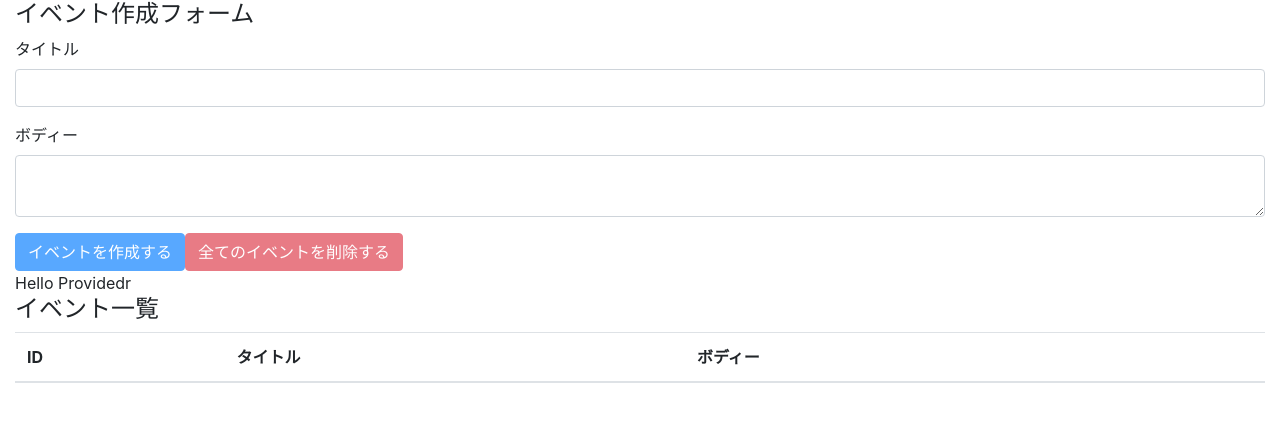
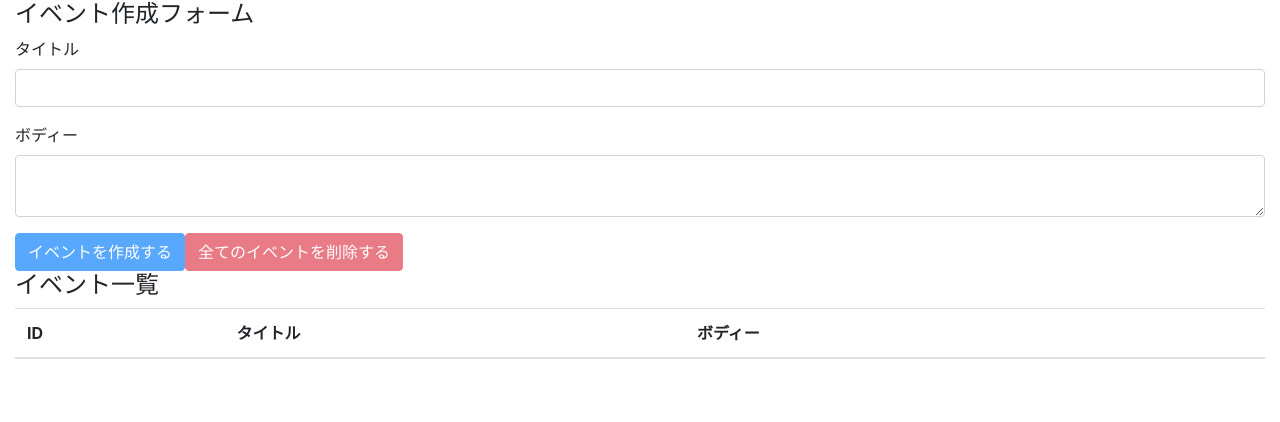
Before and after one commit to satoss/react-hooks-101, a React (Create React App) app: page / in a window 1280 px wide. Shown: the top 422 px of the page. Built offline with nearby package versions, Linux system fonts and the light colour scheme.

Commit message:
solve prop drilling

```diff
--- a/src/components/App.js
+++ b/src/components/App.js
@@ -10,10 +10,10 @@
   const [state, dispatch] = useReducer(reducer, []);
 
   return (
-    <AppContext.Provider value={"Hello Providedr"}>
+    <AppContext.Provider value={{ state, dispatch }}>
       <div className="container-fluid">
-        <EventForm state={state} dispatch={dispatch} />
-        <Events state={state} dispatch={dispatch} />
+        <EventForm />
+        <Events />
       </div>
     </AppContext.Provider>
   );
--- a/src/components/Event.js
+++ b/src/components/Event.js
@@ -1,8 +1,10 @@
-import React from "react";
+import React, { useContext } from "react";
 
 import { DELETE_EVENT } from "../actions";
+import AppContext from "../contexts/AppContext";
 
-const Event = ({ event, dispatch }) => {
+const Event = ({ event }) => {
+  const { dispatch } = useContext(AppContext);
   const id = event.id;
   const handleClickDeleteButton = () => {
     const result = window.confirm(
--- a/src/components/EventForm.js
+++ b/src/components/EventForm.js
@@ -1,8 +1,10 @@
-import React, { useState } from "react";
+import React, { useState, useContext } from "react";
 
 import { CREATE_EVENT, DELETE_ALL_EVENTS } from "../actions";
+import AppContext from "../contexts/AppContext";
 
-const EventForm = ({ state, dispatch }) => {
+const EventForm = () => {
+  const { state, dispatch } = useContext(AppContext);
   const [title, setTitle] = useState("");
   const [body, setBody] = useState("");
 
--- a/src/components/Events.js
+++ b/src/components/Events.js
@@ -3,11 +3,10 @@
 import Event from "./Event";
 import AppContext from "../contexts/AppContext";
 
-const Events = ({ state, dispatch }) => {
-  const value = useContext(AppContext);
+const Events = () => {
+  const { state } = useContext(AppContext);
   return (
     <>
-      <div>{value}</div>
       <h4>イベント一覧</h4>
       <table className="table table-hover">
         <thead>
@@ -20,7 +19,7 @@
         </thead>
         <tbody>
           {state.map((event, index) => (
-            <Event key={index} event={event} dispatch={dispatch} />
+            <Event key={index} event={event} />
           ))}
         </tbody>
       </table>
```
